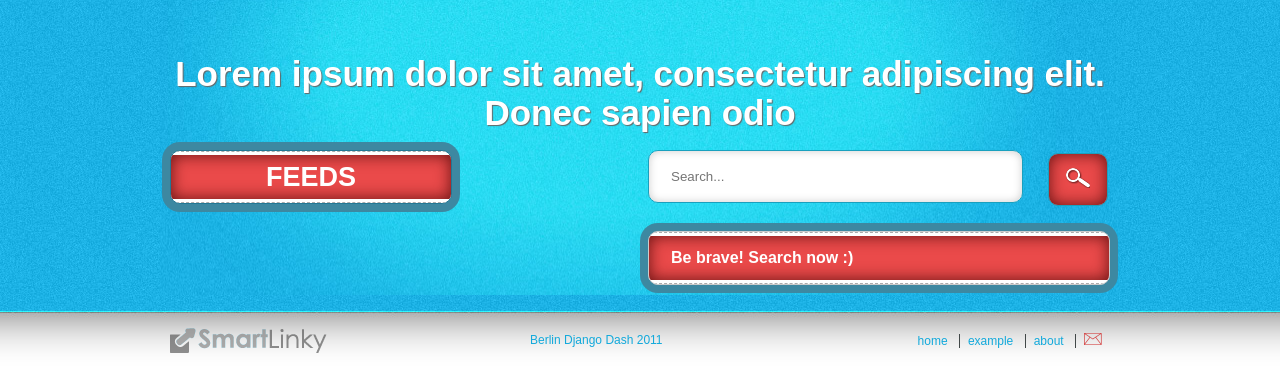
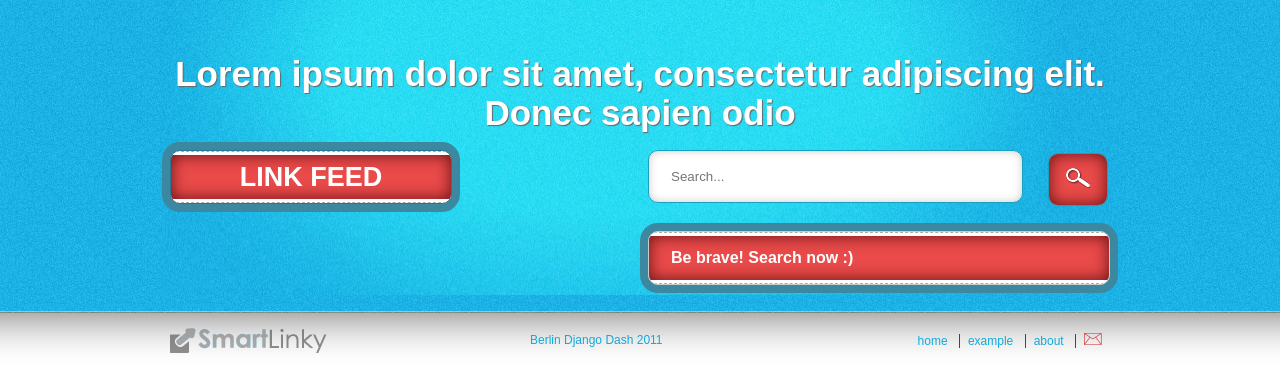
Before and after one commit to rootart/DQA, a Django app: page / in a window 1280 px wide. Shown: the part 127-500 px from the top of the page. Run offline with Django 3.2, Linux system fonts and the light colour scheme; data that the repository does not hold is empty; parts of the project's set-up code (start-up, migrations or seed data) failed here and were passed over.

Commit message:
feeds-> link feed

```diff
--- a/smartlinky/templates/site/index.html
+++ b/smartlinky/templates/site/index.html
@@ -12,7 +12,7 @@
 		<div id="feeds" class="col col_5 rounded box_shadow">
 			<div class="dashed_line"></div>
 			<div class="box_shadow_inside red_shadow">
-				<h2>feeds</h2>
+				<h2>link feed</h2>
 			</div>
 			<div class="dashed_line"></div>
 			<ul>
```
